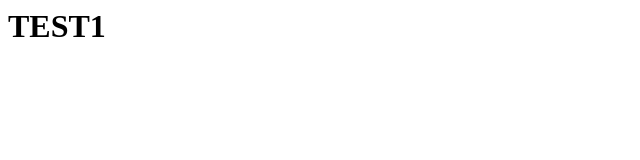
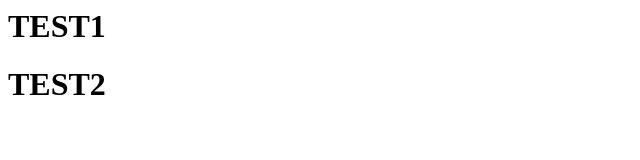
Before and after one commit to viveksingh7954/GitTest, a plain HTML site: page index.html in a window 1280 px wide. Shown: the whole page, without its empty margins (0-640 px from the left). Drawn offline with Linux system fonts and the light colour scheme.

Commit message:
#06-test-index.html

```diff
--- a/index.html
+++ b/index.html
@@ -3,5 +3,7 @@
 </head>
 <body>
 <h1>TEST1</h1>
+<h1>TEST2</h1>
+
 </body>
 <html>
```
